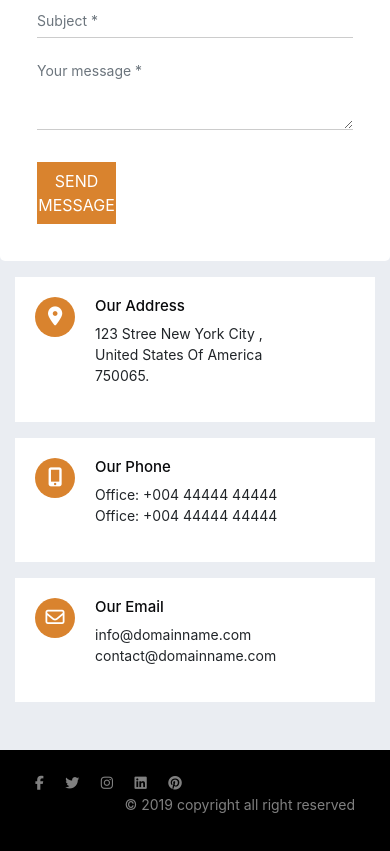
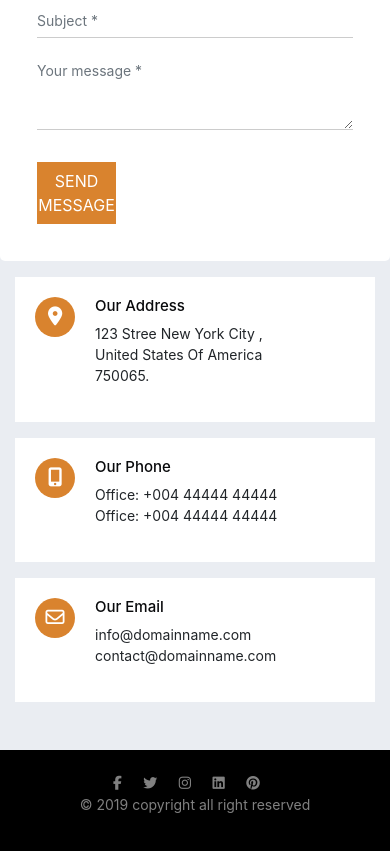
Before and after one commit to javidnm/TonyTemplate, a plain HTML site: page index.html in a window 390 px wide. Shown: the part 10798-11649 px from the top of the page. Drawn offline with nearby package versions, Linux system fonts and the light colour scheme.

Commit message:
Finishhh

```diff
--- a/css/style.css
+++ b/css/style.css
@@ -14,6 +14,13 @@ html {
     }
     .navbar-nav{
         display: none;
+    }
+
+}
+@media screen and (max-width:768px){
+    .copyright,.allIcon{
+        display: flex !important;
+        justify-content: center !important;
     }
 }
 
--- a/index.html
+++ b/index.html
@@ -568,7 +568,7 @@
     <footer>
         <div class="container">
             <div class="row">
-                <div class="col-lg-6">
+                <div class="col-lg-6 col-md-6 col-sm-12 allIcon">
                     <div class="icons">
                         <a href="#"><i class="fab fa-facebook-f"></i></a>
                         <a href="#"><i class="fab fa-twitter"></i></a>
@@ -577,7 +577,7 @@
                         <a href="#"><i class="fab fa-pinterest"></i></a>
                     </div>
                 </div>
-                <div class="col-lg-6" style="display: flex;
+                <div class="col-lg-6 col-md-6 col-sm-12 copyright" style="display: flex;
                 justify-content: flex-end;">
                     <p style="color: rgba(255, 255, 255, 0.5);font-size: 14px;">
                         © 2019 copyright all right reserved</p>
```
